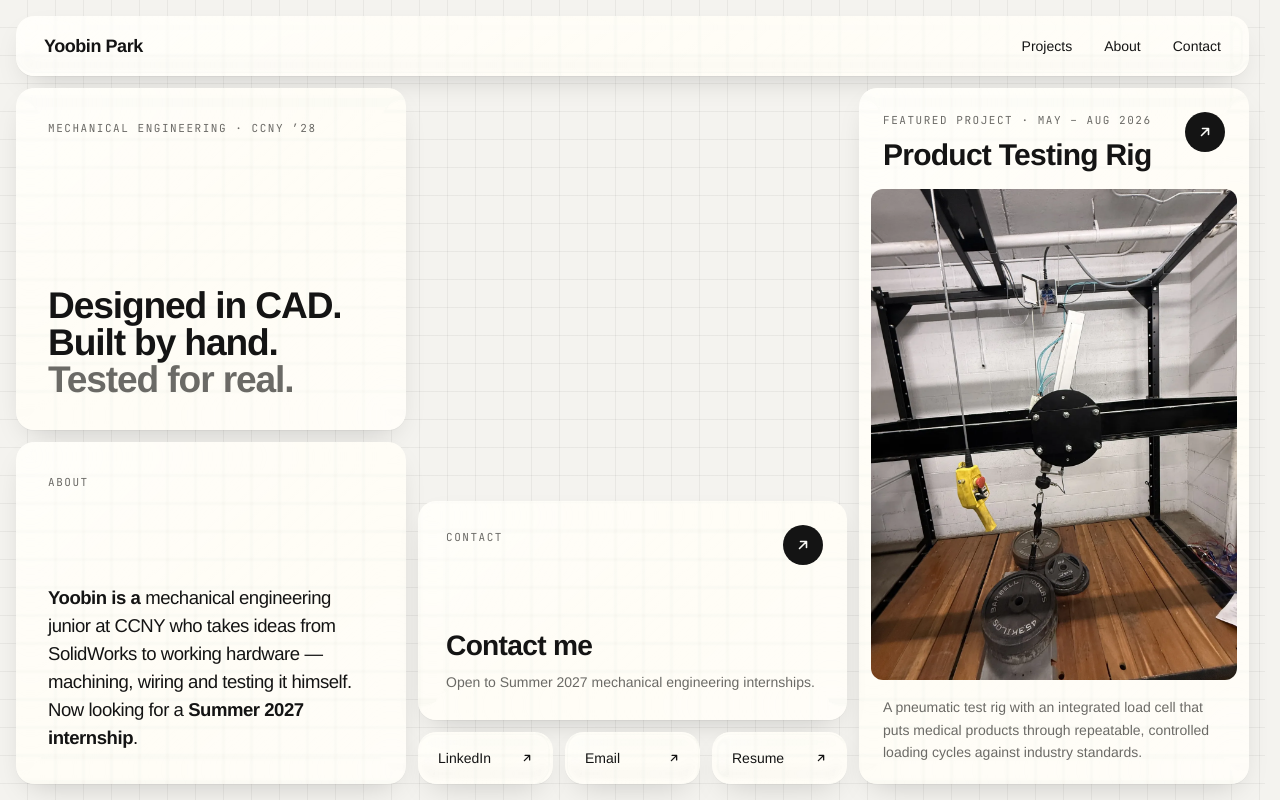
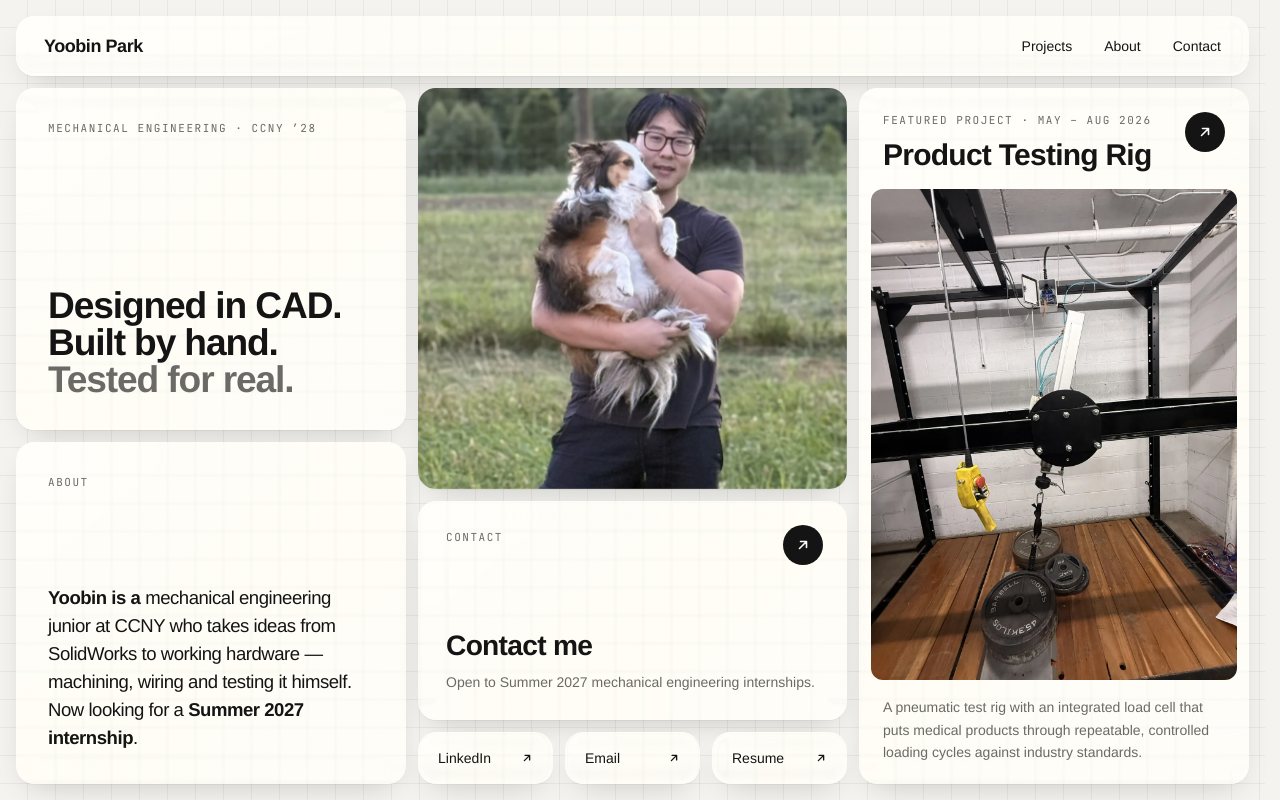
Before and after one commit to Sparkeeeeey/portfolio, a React (Vite) app: page / in a window 1280 px wide. Shown: the top 800 px of the page. Built offline with nearby package versions, Linux system fonts and the light colour scheme.

Commit message:
Shorter intro hold

```diff
--- a/src/components/Hero.tsx
+++ b/src/components/Hero.tsx
@@ -54,7 +54,7 @@ export default function Hero() {
       { duration: 900, easing: 'cubic-bezier(0.22, 1, 0.36, 1)', fill: 'both' },
     )
 
-    // Hold the photo centered for up to 3s, or start the move on the first scroll attempt
+    // Hold the photo centered for ~1s, or start the move on the first scroll attempt
     let move: Animation | undefined
     let started = false
     const start2 = () => {
@@ -91,7 +91,7 @@ export default function Hero() {
       window.removeEventListener('touchmove', onScrollIntent)
       window.removeEventListener('keydown', onKey)
     }
-    const t = window.setTimeout(start2, 3000)
+    const t = window.setTimeout(start2, 1200)
 
     return () => {
       window.clearTimeout(t)
```
